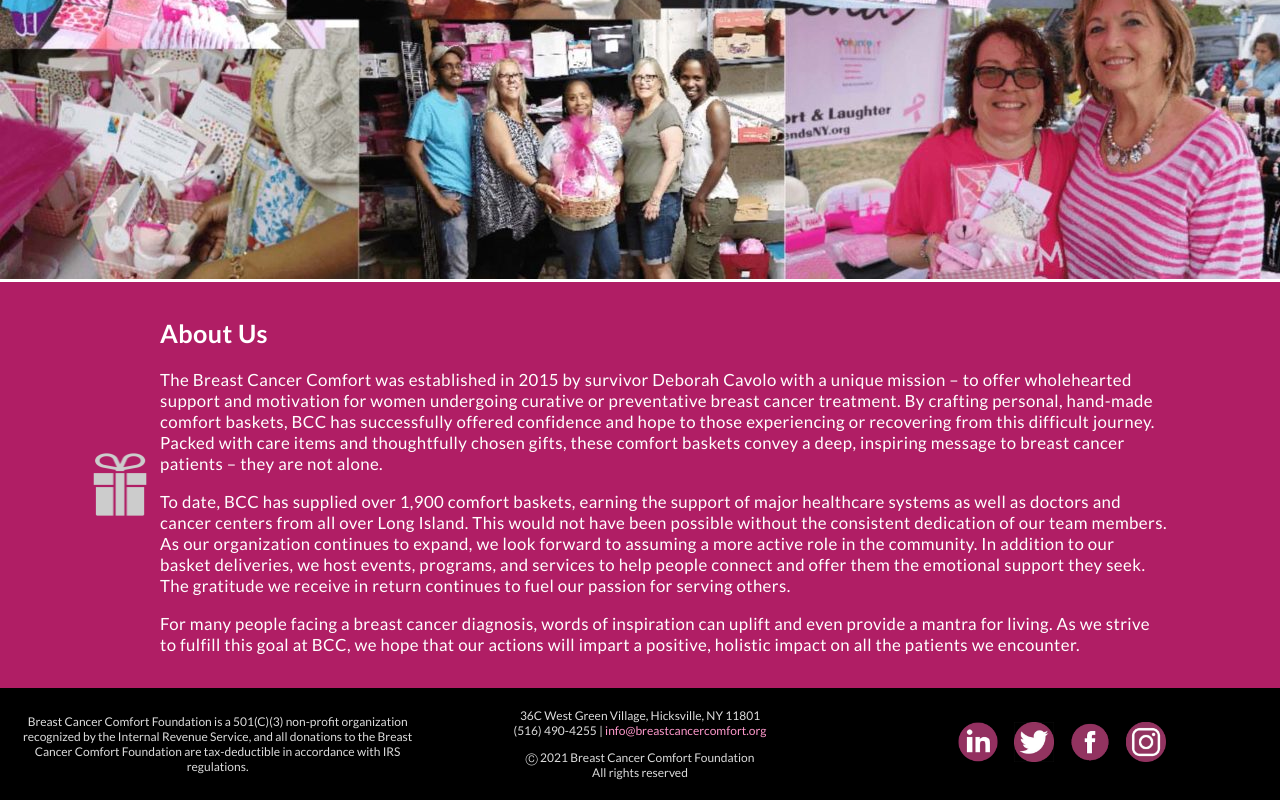
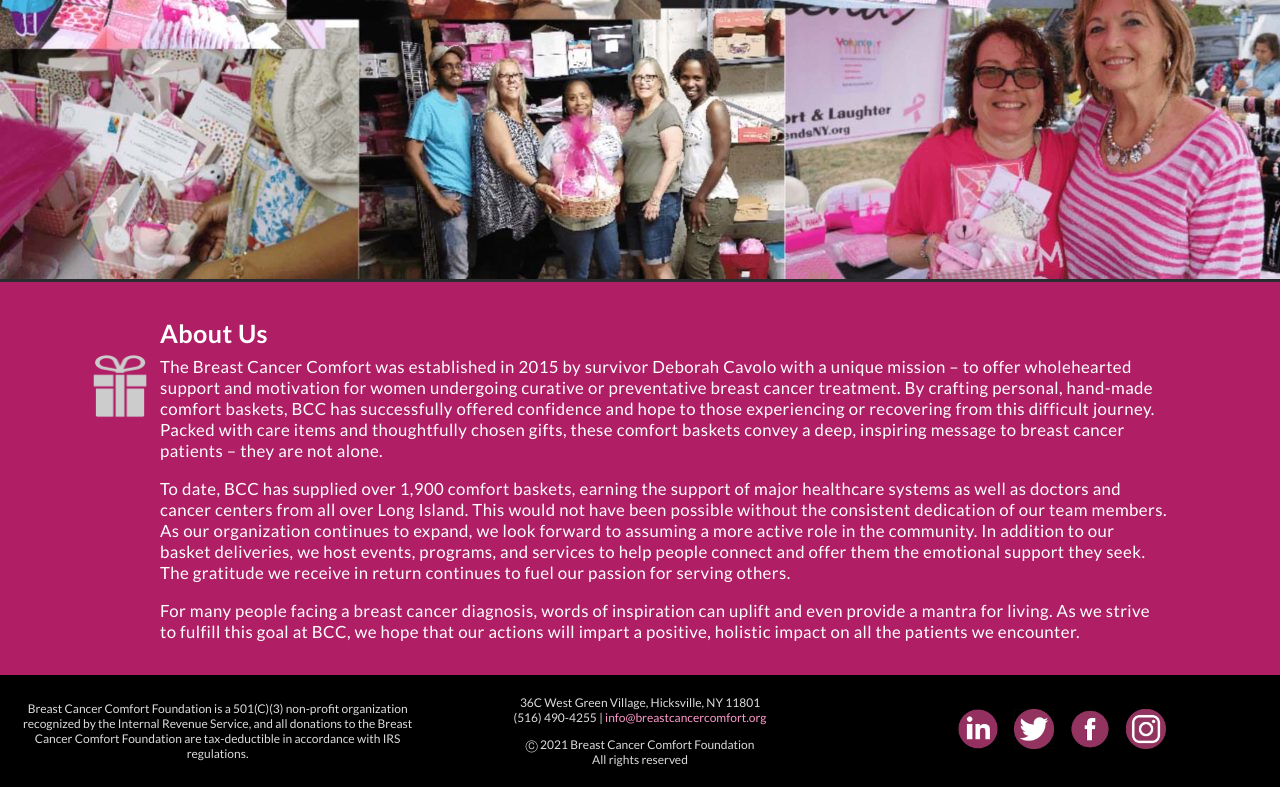
Before and after one commit to vishalicious213/bcc-v2, a Next.js app: page /about in a window 1280 px wide. Shown: the part 334-1134 px from the top of the page. Built offline with nearby package versions, Linux system fonts and the light colour scheme.

Commit message:
positioned gift box images

```diff
--- a/pages/about.js
+++ b/pages/about.js
@@ -36,11 +36,15 @@
       <style jsx>
         {`
         .img-container {
-          margin: 0;
+          background-color: #292c2f;
         }
 
         .img-container img {
           width: 100%;
+        }
+
+        .h2 {
+          margin-bottom: .5rem;
         }
         `}
       </style>
--- a/styles/globals.css
+++ b/styles/globals.css
@@ -52,10 +52,10 @@
 
 .gift-img-container {
   display: flex;
-  align-items: center;
+  align-items: flex-start;
   width: 5rem;
   /* max-width: 5rem; */
-  padding: 0 .75rem;
+  padding: 3.5rem .75rem 0 .75rem;
 }
 
 .gift-img {
```
